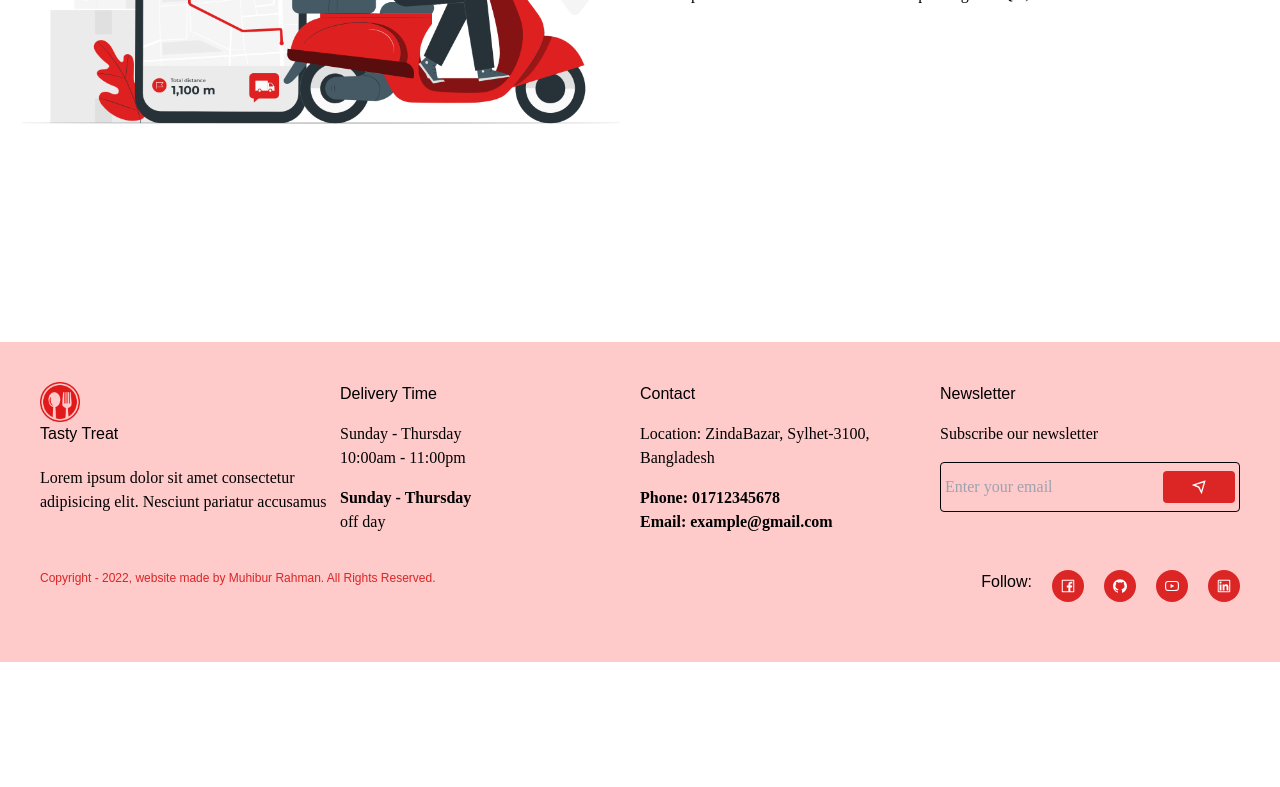
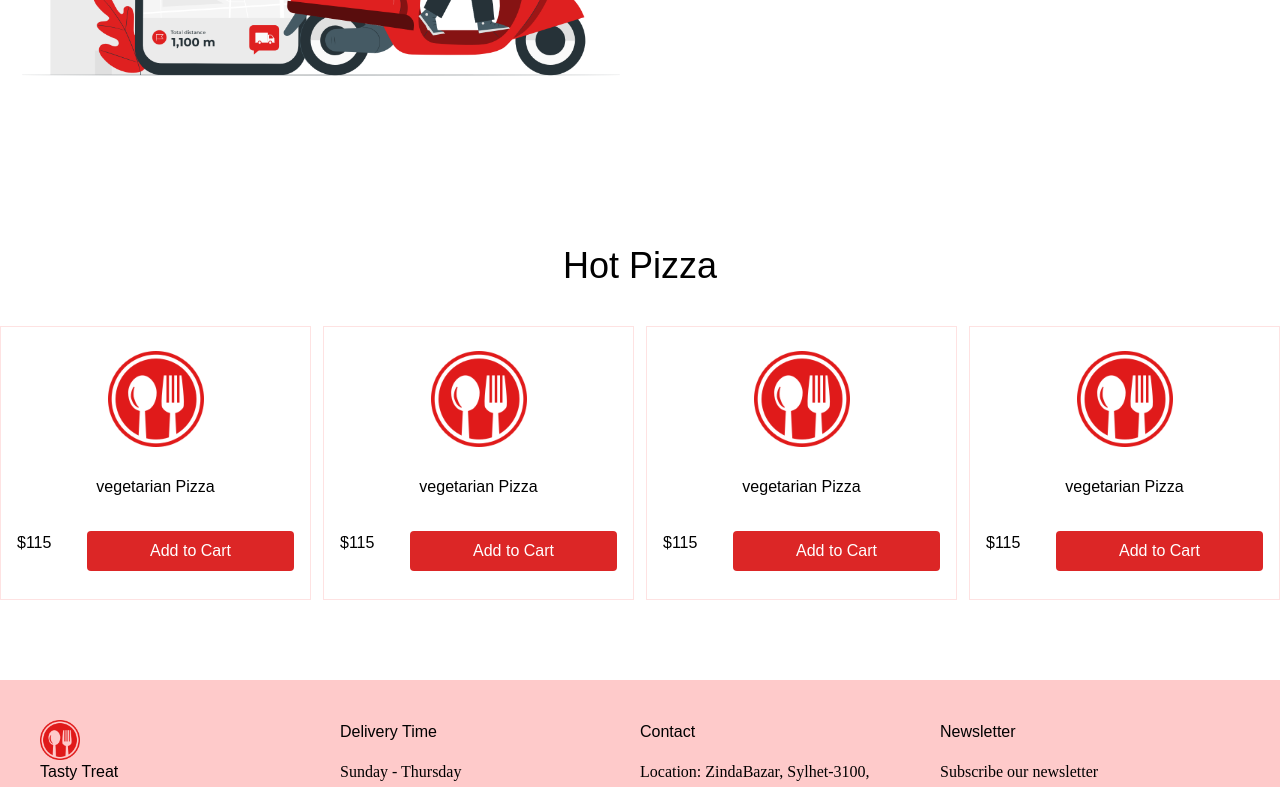
Before and after one commit to rasedul99/food-order, a React (Create React App) app: page / in a window 1280 px wide. Shown: the part 1878-2665 px from the top of the page. Before the commit the page ends 2540 px from the top, so only its background shows below. Built offline with nearby package versions, Linux system fonts and the light colour scheme.

Commit message:
food card added

```diff
--- /dev/null
+++ b/src/components/FoodsCard/FoodCard.js
@@ -0,0 +1,29 @@
+import React from "react";
+import logo from "../../assets/images/res-logo.png";
+
+const FoodCard = () => {
+  return (
+    <div className="p-4 border border-red-100 ">
+      <div className="flex  flex-col gap-5 items-center mb-8 ">
+        {" "}
+        <div className="w-28 h-28 flex justify-center items-center ">
+          {" "}
+          <img src={logo} className=" w-24 h-24 hover:w-28 hover:h-28 " />
+        </div>
+        <p>vegetarian Pizza</p>
+      </div>
+
+      <div className="flex justify-between my-3">
+        {" "}
+        <p>$115</p>
+        <input
+          type="btn"
+          value="Add to Cart"
+          className="bg-red-600 text-center py-2 rounded text-white cursor-pointer"
+        />
+      </div>
+    </div>
+  );
+};
+
+export default FoodCard;
--- a/src/pages/Home.js
+++ b/src/pages/Home.js
@@ -9,6 +9,7 @@ import location from "../assets/images/location.png";
 import service1 from "../assets/images/service-01.png";
 import service2 from "../assets/images/service-02.png";
 import service3 from "../assets/images/service-03.png";
+import FoodCard from "../components/FoodsCard/FoodCard";
 import Category from "../components/FoodsCategory/Category";
 
 const Home = () => {
@@ -114,7 +115,7 @@ const Home = () => {
           </div>
         </div>
         {/* section four */}
-        <div className="grid grid-cols-1 md:grid-cols-2 my-20">
+        <div className="grid grid-cols-1 md:grid-cols-2 my-8">
           <div className="">
             <img src={location} className="" />
           </div>
@@ -154,6 +155,17 @@ const Home = () => {
             </div>
           </div>
         </div>
+
+        {/* demo */}
+        <div>
+          <h3 className="text-4xl text-center mb-10">Hot Pizza</h3>
+        </div>
+        <div className="grid grid-cols-1 md:grid-cols-4 gap-3  mb-20">
+          <FoodCard />
+          <FoodCard />
+          <FoodCard />
+          <FoodCard />
+        </div>
       </div>
     </div>
   );
```
